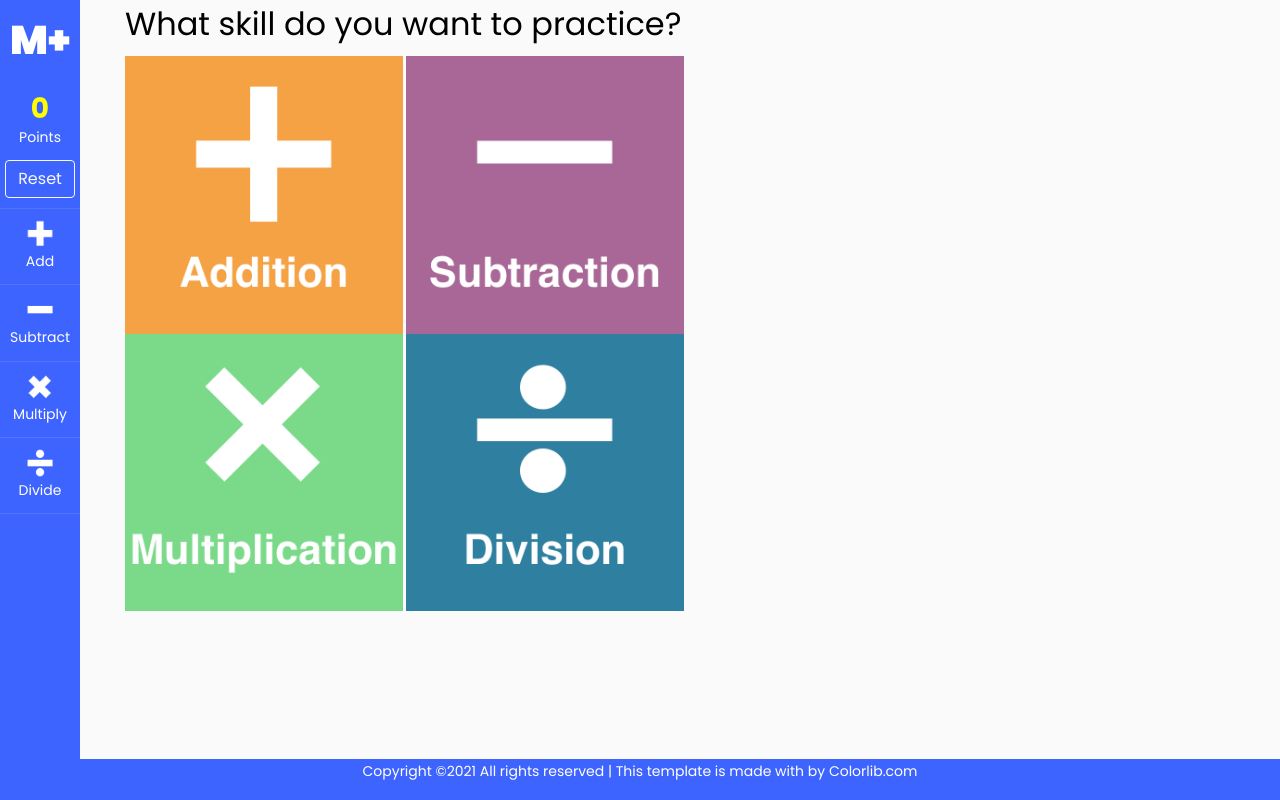
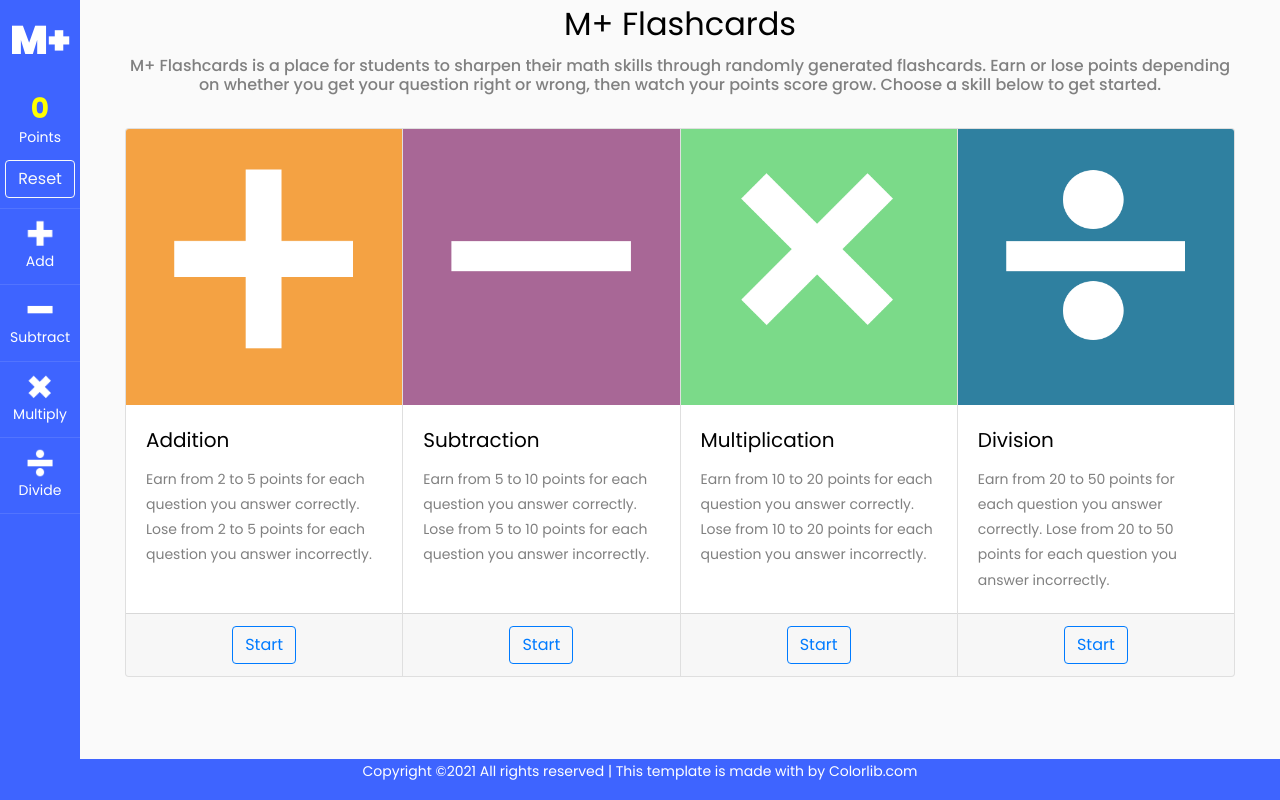
Before and after one commit to castillocodes/math-flashcards, a Django app: page / in a window 1280 px wide. Run offline with Django 3.2, Linux system fonts and the light colour scheme; some libraries are stand-ins or nearby versions.

Commit message:
Revamped Homepage

```diff
--- a/flash/website/templates/add.html
+++ b/flash/website/templates/add.html
@@ -22,6 +22,9 @@
         </form>
         <script>
             document.title = 'M+ Addition Flashcards'
+            if ( window.history.replaceState ) {
+                window.history.replaceState( null, null, window.location.href );
+            }
         </script>
 </center>
 {% endblock %}
--- a/flash/website/templates/divide.html
+++ b/flash/website/templates/divide.html
@@ -22,6 +22,9 @@
         </form>
         <script>
             document.title = 'M+ Division Flashcards'
+            if ( window.history.replaceState ) {
+                window.history.replaceState( null, null, window.location.href );
+            }
         </script>
 </center>
 {% endblock %}
--- a/flash/website/templates/index.html
+++ b/flash/website/templates/index.html
@@ -1,19 +1,56 @@
 {% extends 'base.html' %}
 
 {% block 'content' %}
-<h2>What skill do you want to practice?</h2>
-<div>
-    <a href="{% url 'add' %}">
-        <img src="static/images/title_add.png" width="25%" height="25%">
-    </a>
-    <a href="{% url 'subtract' %}">
-        <img src="static/images/title_sub.png " width="25%" height="25%"><br>
-    </a>
-    <a href="{% url 'multiply' %}">
-        <img src="static/images/title_mul.png " width="25%" height="25%">
-    </a>
-    <a href="{% url 'divide' %}">
-        <img src="static/images/title_div.png " width="25%" height="25%">
-    </a>
-</div>
+<center><h2>M+ Flashcards</h2></center>
+<center><h6>M+ Flashcards is a place for students to sharpen their math skills through randomly generated flashcards.
+        Earn or lose points depending on whether you get your question right or wrong, then watch your points score grow.
+        Choose a skill below to get started.
+        </h6></center><br>
+<div class="card-group">
+    <div class="card">
+        <img src="static/images/home_add.png" class="card-img-top" alt="...">
+        <div class="card-body">
+            <h5 class="card-title">Addition</h5>
+            <p class="card-text">Earn from 2 to 5 points for each question you answer correctly.
+            Lose from 2 to 5 points for each question you answer incorrectly.
+            </p>
+        </div>
+        <div class="card-footer">
+        <center><a href="{% url 'add' %}"><button type="button" class="btn btn-outline-primary">Start</button></a></center>
+        </div>
+    </div>
+    <div class="card">
+        <img src="static/images/home_sub.png" class="card-img-top" alt="...">
+        <div class="card-body">
+            <h5 class="card-title">Subtraction</h5>
+            <p class="card-text">Earn from 5 to 10 points for each question you answer correctly.
+            Lose from 5 to 10 points for each question you answer incorrectly.
+            </p>
+        </div>
+        <div class="card-footer">
+        <center><a href="{% url 'subtract' %}"><button type="button" class="btn btn-outline-primary">Start</button></a></center>      </div>
+    </div>
+    <div class="card">
+        <img src="static/images/home_mul.png" class="card-img-top" alt="...">
+        <div class="card-body">
+            <h5 class="card-title">Multiplication</h5>
+            <p class="card-text">Earn from 10 to 20 points for each question you answer correctly.
+            Lose from 10 to 20 points for each question you answer incorrectly.
+            </p>
+        </div>
+        <div class="card-footer">
+        <center><a href="{% url 'multiply' %}"><button type="button" class="btn btn-outline-primary">Start</button></a></center>      </div>
+    </div>
+    <div class="card">
+        <img src="static/images/home_div.png" class="card-img-top" alt="...">
+        <div class="card-body">
+            <h5 class="card-title">Division</h5>
+            <p class="card-text">Earn from 20 to 50 points for each question you answer correctly.
+            Lose from 20 to 50 points for each question you answer incorrectly.
+            </p>
+        </div>
+        <div class="card-footer">
+        <center><a href="{% url 'divide' %}"><button type="button" class="btn btn-outline-primary">Start</button></a></center>        </div>
+    </div>
+  </div>
 {% endblock %}
--- a/flash/website/templates/multiply.html
+++ b/flash/website/templates/multiply.html
@@ -22,6 +22,9 @@
         </form>
         <script>
             document.title = 'M+ Multiplication Flashcards'
+            if ( window.history.replaceState ) {
+                window.history.replaceState( null, null, window.location.href );
+            }
         </script>
 </center>
 {% endblock %}
--- a/flash/website/templates/subtract.html
+++ b/flash/website/templates/subtract.html
@@ -22,6 +22,9 @@
         </form>
         <script>
             document.title = 'M+ Subtraction Flashcards'
+            if ( window.history.replaceState ) {
+                window.history.replaceState( null, null, window.location.href );
+            }
         </script>
 </center>
 {% endblock %}
--- a/flash/website/views.py
+++ b/flash/website/views.py
@@ -1,4 +1,5 @@
 from django.shortcuts import render, redirect
+from random import randint
 
 # Create your views here.
 def index(request):
@@ -11,8 +12,6 @@ def reset(request):
     return redirect('/')
 
 def add(request):
-    from random import randint
-
     num_1 = randint(0,10)
     num_2 = randint(0,10)
     pointsThisTurn = randint(2,5)
@@ -62,8 +61,6 @@ def add(request):
     })
 
 def subtract(request):
-    from random import randint
-
     num_1 = randint(0,10)
     num_2 = randint(0,10)
     pointsThisTurn = randint(5,10)
@@ -117,8 +114,6 @@ def subtract(request):
     })
 
 def multiply(request):
-    from random import randint
-
     num_1 = randint(0,10)
     num_2 = randint(0,10)
     pointsThisTurn = randint(10,20)
@@ -170,9 +165,7 @@ def multiply(request):
     })
 
 def divide(request):
-    from random import randint
-
-    x = randint(0,3)
+    x = randint(0,4)
     num_2 = randint(1,6)
     num_1 = x * num_2
     pointsThisTurn = randint(20,50)
```
Also changed, not shown: flash/db.sqlite3, flash/website/static/images/16.gif (added), flash/website/static/images/20.gif (added), flash/website/static/images/24.gif (added), flash/website/static/images/home_add.png (added), flash/website/static/images/home_div.png (added), flash/website/static/images/home_mul.png (added), flash/website/static/images/home_sub.png (added), flash/website/static/images/title_add.png (deleted), flash/website/static/images/title_div.png (deleted), flash/website/static/images/title_mul.png (deleted), flash/website/static/images/title_sub.png (deleted).
